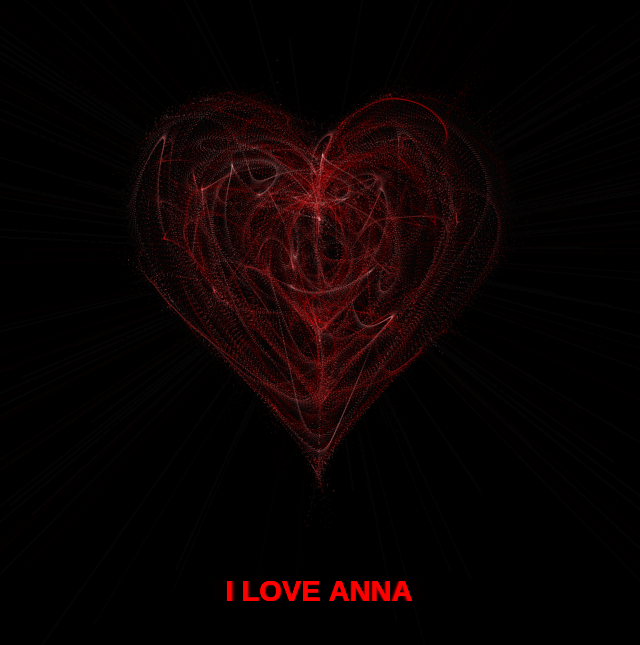
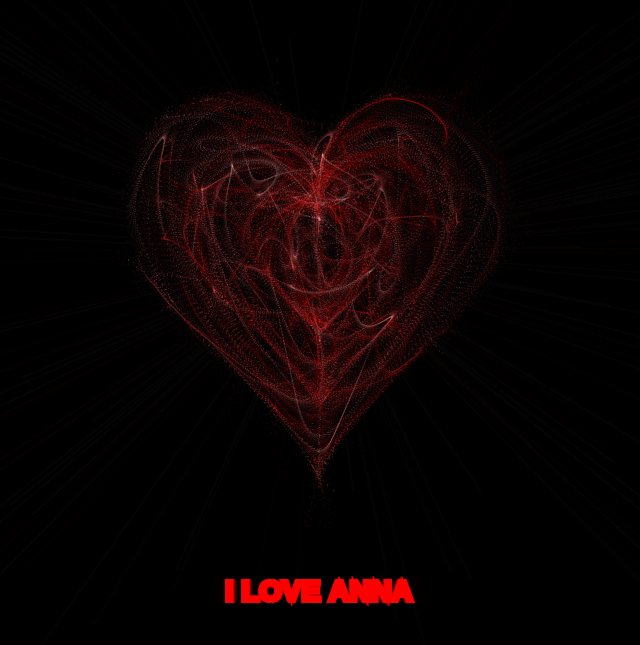
Before and after one commit to Marchelx/Marchelx.github.io, a plain HTML site: page index.html in a window 1280 px wide. Shown: the part 149-794 px from the top of the page, without its empty margins (321-961 px from the left). Drawn offline with Linux system fonts and the light colour scheme.

Commit message:
Add files via upload

```diff
--- a/index.html
+++ b/index.html
@@ -168,13 +168,16 @@
         }
 
         // Animasi tulisan "I LOVE ANNA"
-        // Ukuran teks berdenyut pelan: dasar 30px dengan variasi 3px
-        var fontSize = 30 + 3 * Math.sin(textPulse);
-        // Warna merah hati tetap
-        ctx.fillStyle = "rgb(255,0,0)";
-        ctx.font = "bold " + fontSize + "px Arial";
-        ctx.textAlign = "center";
-        ctx.fillText("I LOVE ANNA", width / 2, height - 50);
+var fontSize = 30 + 3 * Math.sin(textPulse);
+ctx.font = "bold " + fontSize + "px Arial";
+ctx.textAlign = "center";
+ctx.fillStyle = "rgb(255,0,0)";
+// Atur properti stroke untuk membuat teks tampak lebih tebal
+ctx.lineWidth = 4;
+ctx.strokeStyle = "rgb(255,0,0)";
+// Gambar stroke terlebih dahulu, kemudian isi teks
+ctx.strokeText("I LOVE ANNA", width / 2, height - 50);
+ctx.fillText("I LOVE ANNA", width / 2, height - 50);
 
         // Update variabel animasi teks dengan increment kecil untuk denyut yang pelan
         textPulse += 0.02;
```
